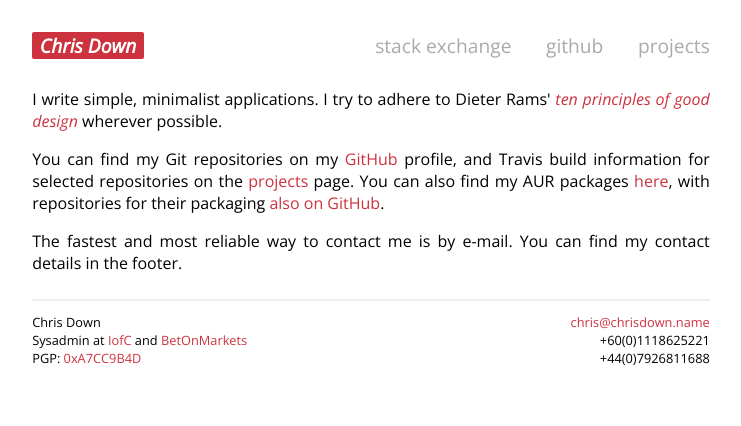
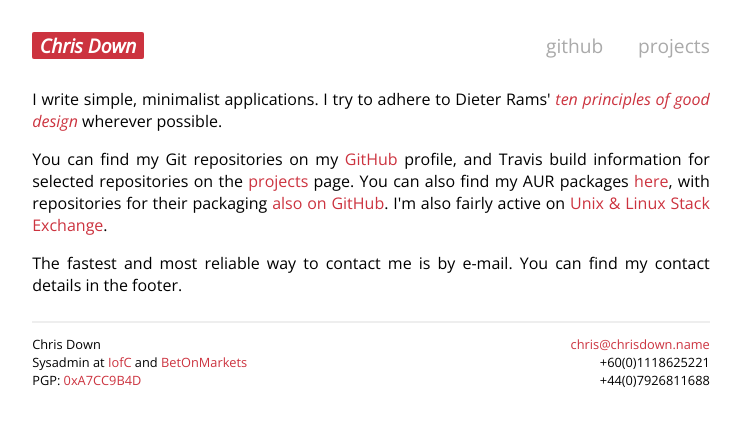
Before and after one commit to cdown/chrisdown.name, a Jekyll site: the page built from index.html, in a window 1280 px wide. Shown: the top 426 px of the page, without its empty margins (269-1010 px from the left). Built offline with Jekyll 4.4.1, drawn with Linux system fonts in a browser that asks for light colours.

Commit message:
Move Stack Exchange link to main body

```diff
--- a/_config.yml
+++ b/_config.yml
@@ -27,8 +27,6 @@ personal:
 
 header:
     links:
-        - name: stack exchange
-          url: *stackexchange-url
         - name: github
           url: *github-url
         - name: projects
--- a/index.html
+++ b/index.html
@@ -15,6 +15,6 @@ title: Chris Down
 {% endif %}
 <p>I write simple, minimalist applications. I try to adhere to Dieter Rams' <em><a href="https://www.vitsoe.com/gb/about/good-design">ten principles of good design</a></em> wherever possible.</p>
 
-<p>You can find my Git repositories on my <a href="{{ site.links.github }}">GitHub</a> profile, and Travis build information for selected repositories on the <a href="/projects">projects</a> page. You can also find my AUR packages <a href="{{ site.links.aur }}">here</a>, with repositories for their packaging <a href="https://github.com/cdown-aur/">also on GitHub</a>.</p>
+<p>You can find my Git repositories on my <a href="{{ site.links.github }}">GitHub</a> profile, and Travis build information for selected repositories on the <a href="/projects">projects</a> page. You can also find my AUR packages <a href="{{ site.links.aur }}">here</a>, with repositories for their packaging <a href="https://github.com/cdown-aur/">also on GitHub</a>. I'm also fairly active on <a href="{{ site.links.stackexchange }}">Unix &amp; Linux Stack Exchange</a>.</p>
 
 <p>The fastest and most reliable way to contact me is by e-mail. You can find my contact details in the footer.</p>
```
